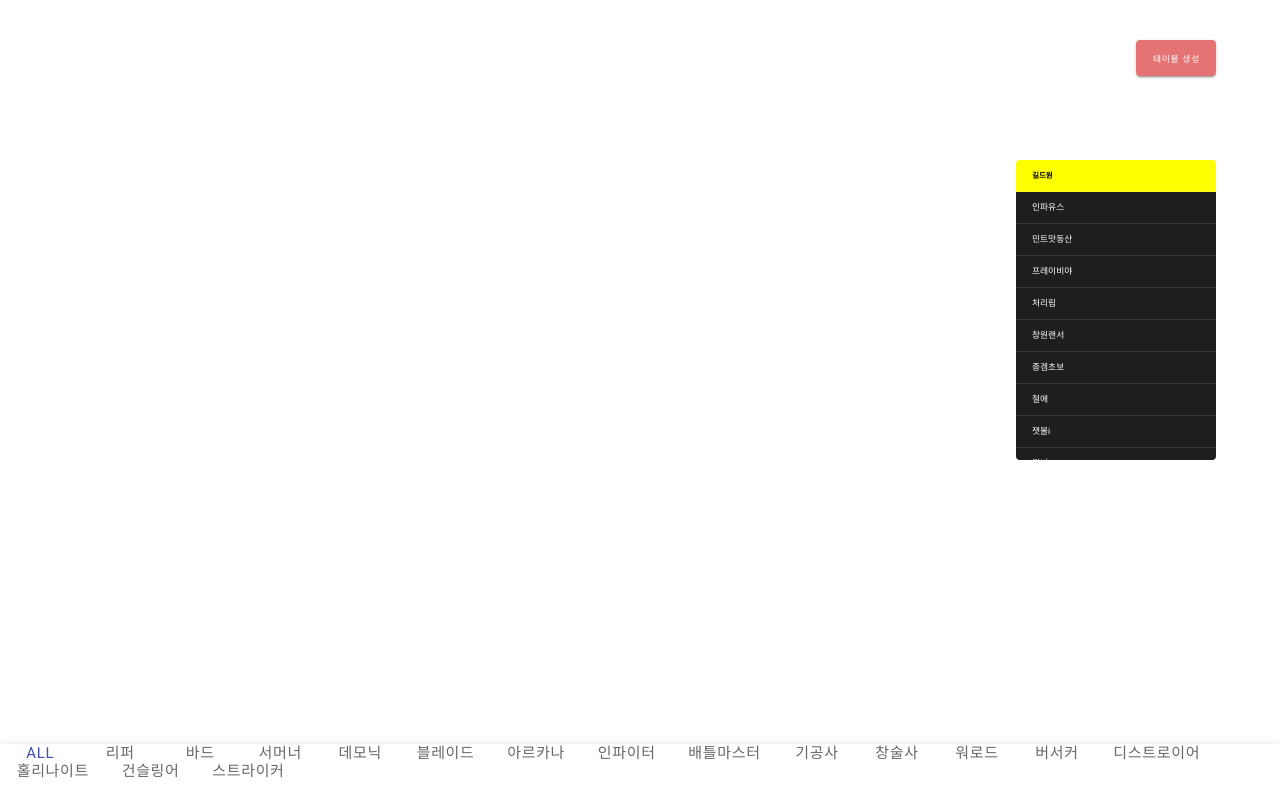
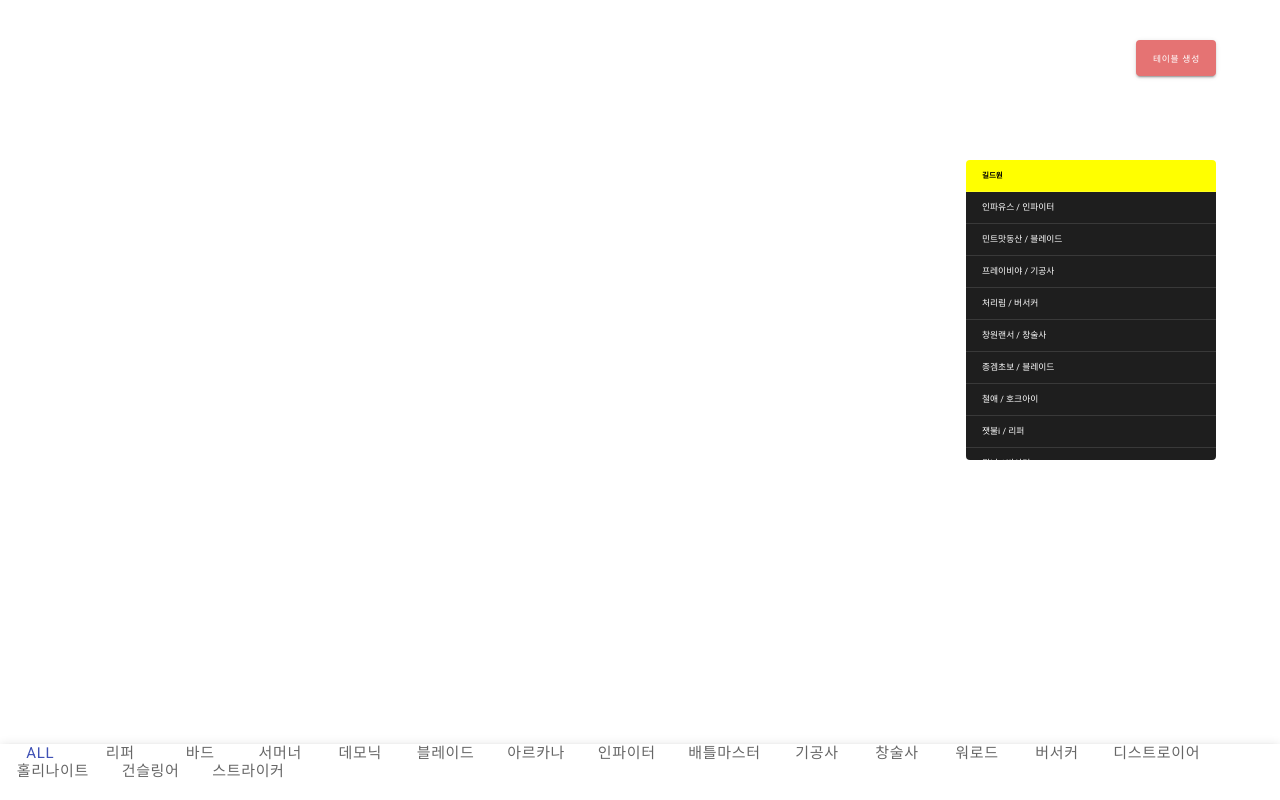
Before and after one commit to shim99887/vote, a Vue app: page / in a window 1280 px wide. Built offline with nearby package versions, Linux system fonts and the light colour scheme.

Commit message:
table width modify

```diff
--- a/src/components/guildList/guildTable.vue
+++ b/src/components/guildList/guildTable.vue
@@ -8,7 +8,7 @@
       </thead>
       <tbody>
         <tr v-for="(element, index) in tableInfo" :key="index">
-          <td :class="element.name" @click="clickedCharacter($event)">{{element.name}}</td>
+          <td :class="element.name" @click="clickedCharacter($event)">{{element.name}} / {{element.job}}</td>
         </tr>
       </tbody>
     </v-simple-table>
@@ -82,7 +82,7 @@ export default {
 </script>
 <style>
 .guildTable{
-  width: 200px;
+  width: 250px;
   height: 300px;
   overflow: auto;
   position: fixed;
```
Also changed, not shown: 7 other files (tests, documents, lock files or other folders).
